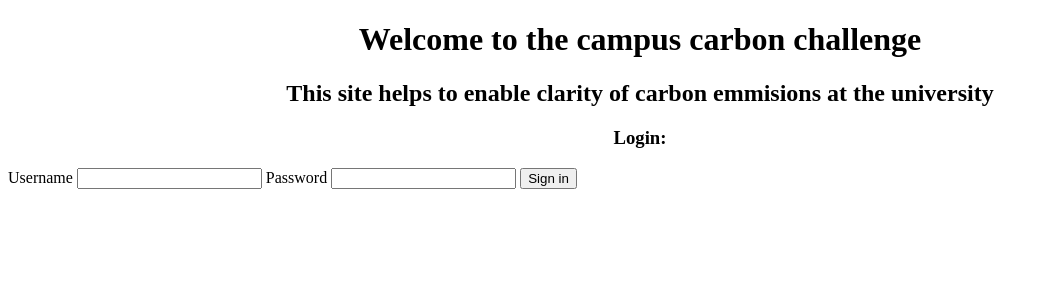
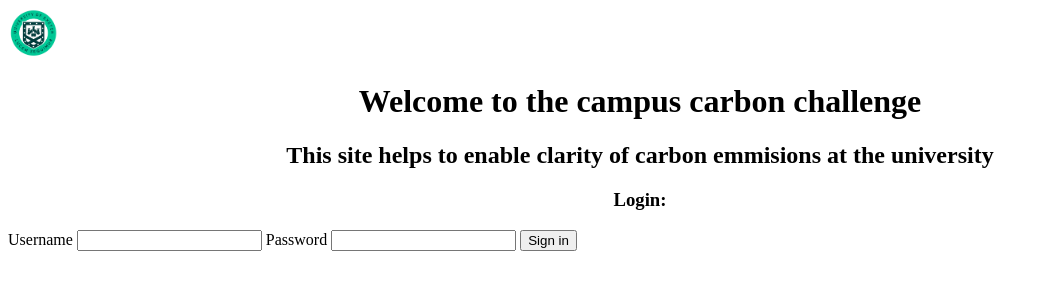
Before and after one commit to Erikabuckley/GroupProject, a plain HTML site: page index.html in a window 1280 px wide. Shown: the whole page, without its empty margins (0-1049 px from the left). Drawn offline with Linux system fonts and the light colour scheme.

Commit message:
added image

```diff
--- a/index.html
+++ b/index.html
@@ -5,6 +5,7 @@
     </head>
 
     <body>
+        <img src = image.png width = 50 height = 50>
         <h1> <center> Welcome to the campus carbon challenge </center></h1>
         <h2> <center> This site helps to enable clarity of carbon emmisions at the university </center> </h2>
         <h3> <center> Login:</center></h3>
```
Also changed, not shown: image.png (added). Lines whose indentation alone changed are shown as unchanged.
